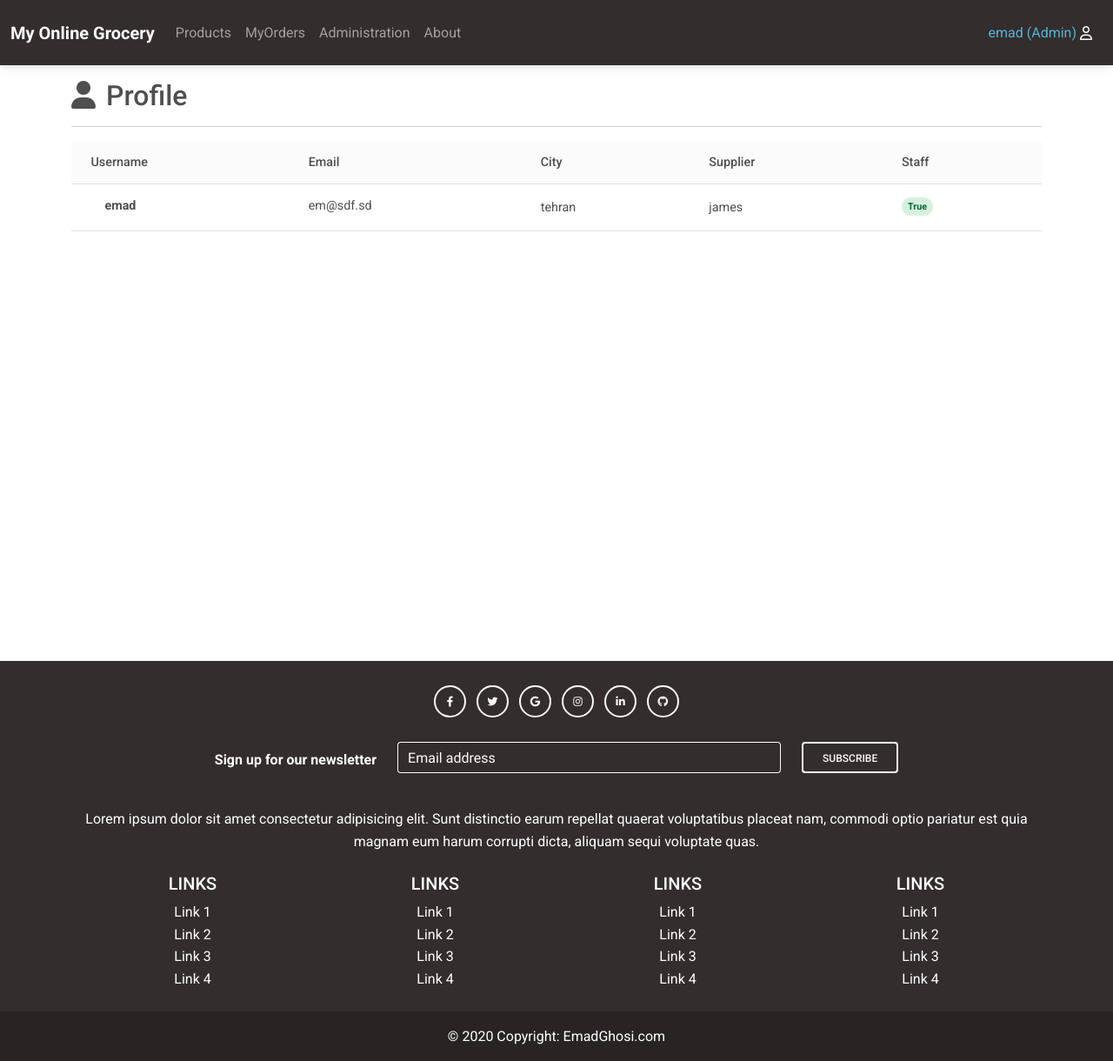
After one commit to emadg-dev/MyOnlineStore, a Django app: page /accounts/profile/ in a window 1280 px wide. The commit adds this page. Shown: the whole page at 87% size. Run offline with Django 4.2, Linux system fonts and the light colour scheme; a user stored in the database is signed in; data comes from the database, SQL or seed files in the repository; both versions use the stored data as it was after the commit; some libraries are stand-ins or nearby versions.

Commit message:
Profile Added

```diff
--- a/accounts/urls.py
+++ b/accounts/urls.py
@@ -1,10 +1,8 @@
 from django.urls import path
-from .views import SignUpView
-# ,PasswordUpdateConfirmView, PasswordUpdateView
+from .views import SignUpView, UserProfileView
 
 urlpatterns = [
     path('signup/', SignUpView.as_view(), name='signup'),
-    # path('changepassword/', PasswordUpdateView.as_view(), name='changepassword'),
-    # path('changepassword/confirmed/', PasswordUpdateConfirmView.as_view(), name='passwordupdateconfirm'),
+    path('profile/', UserProfileView.as_view(), name='userprofile'),
 
 ]
--- a/accounts/views.py
+++ b/accounts/views.py
@@ -1,6 +1,6 @@
 from django.contrib.auth.forms import UserChangeForm
 from django.urls import reverse_lazy
-from django.views.generic import CreateView
+from django.views.generic import CreateView, TemplateView
 from .forms import UserAddForm
 from django.contrib.auth.views import PasswordChangeView, PasswordChangeDoneView
 from django.contrib.auth.mixins import LoginRequiredMixin
@@ -12,14 +12,5 @@ class SignUpView(CreateView):
     success_url = reverse_lazy('login')
     template_name = 'registration/signup.html'
 
-
-# class PasswordUpdateView(LoginRequiredMixin, PasswordChangeView):
-#     template_name = 'registration/password_change.html'
-#     success_url = reverse_lazy('passwordChangeDone')
-
-#     def form_valid(self, form):
-#         messages.success(self.request, 'Your password has been changed successfully.')
-#         return super().form_valid(form)
-
-# class PasswordUpdateConfirmView(LoginRequiredMixin, PasswordChangeDoneView):
-#     template_name = 'registration/password_change_done.html'
+class UserProfileView(LoginRequiredMixin, TemplateView):
+     template_name = 'userprofile.html'
--- a/templates/base.html
+++ b/templates/base.html
@@ -110,13 +110,15 @@
           class="dropdown-menu dropdown-menu-dark dropdown-menu-end"
           aria-labelledby="navbarDropdownMenuAvatar"
         >
-
+        {% if user.is_authenticated %}
+        <li >
+          <a class="dropdown-item" href="{% url 'userprofile' %}">Profile</a>
+        </li>
         {% if user.is_superuser %}
           <li >
             <a class="dropdown-item" href="{% url 'adminpanel' %}">Administration</a>
           </li>
           {% endif %}
-          {% if user.is_authenticated %}
           <li >
             <a class="dropdown-item" href="{% url 'logout' %}">Logout</a>
           </li>
--- a/templates/registration/signup.html
+++ b/templates/registration/signup.html
@@ -24,9 +24,12 @@
       <span class="h2 m-2">Sign Up<span>
     </div>
     <hr>
+    <p class="text-dark">Already have an account? <a href='{% url 'login' %}'>Login</a></p>
     <form method="post">
+
       {% csrf_token %} {{form|crispy}}
       <button type="submit" class="btn btn-success">Sign Up</button>
+
     </form>
   </div>
 </body>
--- /dev/null
+++ b/templates/userprofile.html
@@ -0,0 +1,68 @@
+{% extends 'base.html' %}
+
+{% block content %}
+<html >
+<head>
+    <link
+    href="https://cdnjs.cloudflare.com/ajax/libs/font-awesome/6.0.0/css/all.min.css"
+    rel="stylesheet"
+  />
+  <link
+    href="https://fonts.googleapis.com/css?family=Roboto:300,400,500,700&display=swap"
+    rel="stylesheet"
+  />
+  <link
+    href="https://cdnjs.cloudflare.com/ajax/libs/mdb-ui-kit/6.4.0/mdb.min.css"
+    rel="stylesheet"
+  />
+</head>
+<body>
+	<div class="flex">
+
+		<section class=" mt-3">
+			<div class="mt-2">
+				<i class="fas fa-user fa-2x"></i>
+				<span class="h2 m-2">Profile<span>
+			</div>
+            <hr>
+			<div >
+                <table class="table align-middle mb-0 bg-white">
+                    <thead class="bg-light">
+                      <tr>
+                        <th>Username</th>
+                        <th>Email</th>
+                        <th>City</th>
+                        <th>Supplier</th>
+                        <th>Staff</th>
+                      </tr>
+                    </thead>
+                    <tbody>
+                      <tr>
+                        <td>
+                          <div class="d-flex align-items-center">
+                            <div class="ms-3">
+                              <p class="fw-bold mb-1">{{user.username}}</p>
+                            </div>
+                          </div>
+                        </td>
+                        <td>
+                          <p class="fw-normal mb-1">{{user.email}}</p>
+                        </td>
+                        <td>{{user.city.name}}</td>
+                        <td>{{user.supplier.name}}</td>
+                        <td>
+                          <span class="badge {% if user.is_staff %} badge-success {% else %} badge-danger {% endif %}  rounded-pill d-inline">
+                            {{user.is_staff}}
+                          </span>
+                        </td>
+                      </tr>
+
+
+                    </tbody>
+                  </table>
+			</div>
+		</section>
+</body>
+</html>
+
+{% endblock content %}
```
Also changed, not shown: db.sqlite3.
